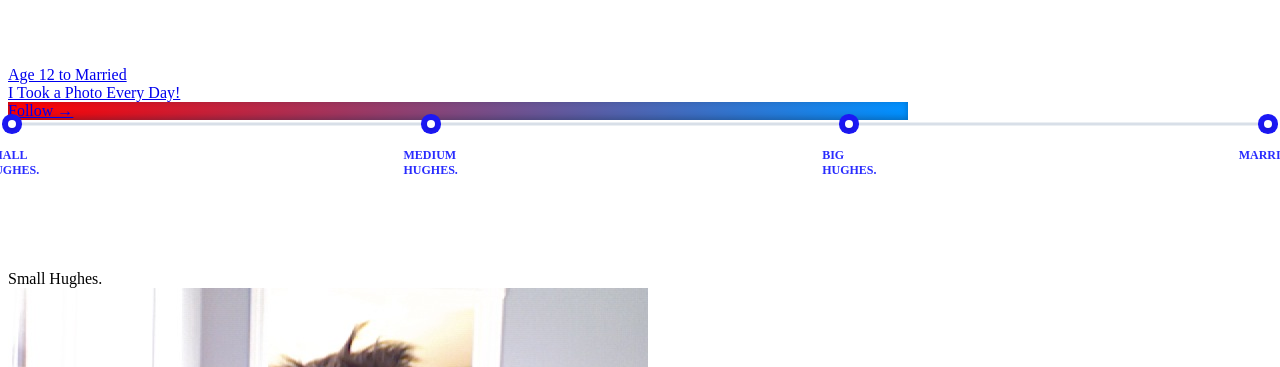
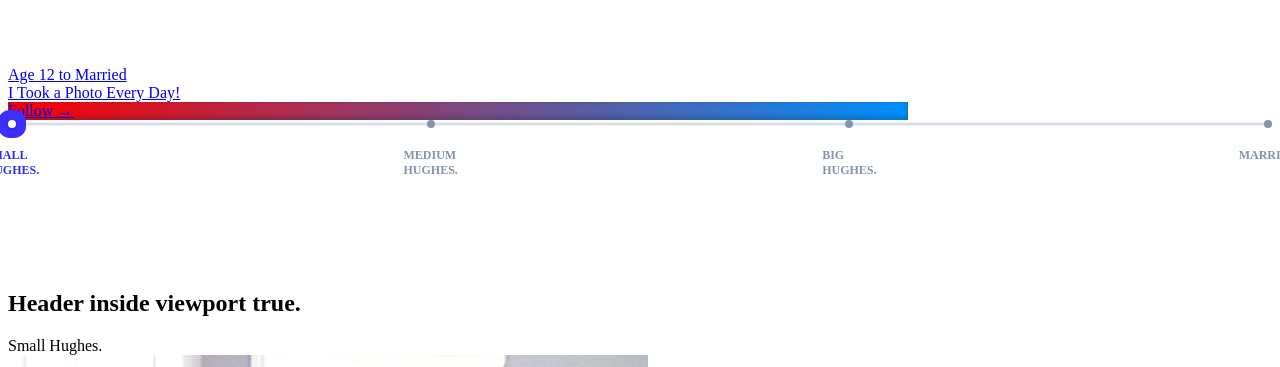
Before and after one commit to ScienceMoo/tailwind-website, a Next.js app: page /timeline in a window 1280 px wide. Shown: the part 740-1107 px from the top of the page. Built offline with nearby package versions, Linux system fonts and the light colour scheme.

Commit message:
fix timeline

```diff
--- a/Components/TimelineHeader.js
+++ b/Components/TimelineHeader.js
@@ -1,4 +1,8 @@
-export default function TimelineHeader({ clickTimelineItem, arrayofthings }) {
+export default function TimelineHeader({
+  activeIndex,
+  setActiveIndex,
+  arrayofthings,
+}) {
   return (
     <>
       <div className="py-20 px-6 sm:p-24" style={{ backgroundColor: `white` }}>
@@ -7,6 +11,9 @@ export default function TimelineHeader({ clickTimelineItem, arrayofthings }) {
             <div
               id="bar_fill"
               className="bar__fill transition-width duration-500 ease-in-out"
+              style={{
+                width: `${activeIndex * (100 / (arrayofthings.length - 1))}%`,
+              }}
             ></div>
           </div>
 
@@ -14,8 +21,14 @@ export default function TimelineHeader({ clickTimelineItem, arrayofthings }) {
             <div
               id={`point${index}`}
               key={index}
-              className="point point--complete"
-              onClick={(e) => clickTimelineItem(e, thing.ref)}
+              className={
+                index < activeIndex
+                  ? `point point--complete`
+                  : index == activeIndex
+                  ? `point point--active`
+                  : `point`
+              }
+              onClick={(e) => setActiveIndex(index)}
             >
               <div className="bullet"></div>
               <label className="label">{thing.title}</label>
--- a/Components/ViewPictures.js
+++ b/Components/ViewPictures.js
@@ -1,7 +1,22 @@
-export default function ViewPictures({ title, files }) {
+import { useEffect } from "react";
+import { useInView } from "react-intersection-observer";
+
+export default function ViewPictures({ index, title, files, setActiveIndex }) {
+  const { ref, inView, entry } = useInView({
+    /* Optional options */
+    threshold: 0,
+  });
+
+  useEffect(() => {
+    if (inView) {
+      setActiveIndex(index);
+    }
+  }, [inView]);
+
   return (
     <>
-      <section className="py-8 px-4 mt-2">
+      <section className="py-8 px-4 mt-2" ref={ref}>
+        <h2>{`Header inside viewport ${inView}.`}</h2>
         {title && (
           <div className="text-3xl mt-2 text-center w-full mb-2">{title}</div>
         )}
--- a/package.json
+++ b/package.json
@@ -19,6 +19,7 @@
     "next": "latest",
     "react": "^17.0.2",
     "react-dom": "^17.0.2",
+    "react-intersection-observer": "^8.33.1",
     "scriptjs": "^2.5.9",
     "styled-components": "^5.3.3",
     "tls": "^0.0.1",
--- a/pages/timeline.js
+++ b/pages/timeline.js
@@ -1,12 +1,11 @@
 import Head from "next/head";
 import Footer from "./footer";
-import React from "react";
+import React, { useEffect, useState } from "react";
 import ViewPictures from "../Components/ViewPictures";
 import TimelineHeader from "../Components/TimelineHeader";
 
 export default function Timeline() {
-  const [currentActive, setCurrentActive] = React.useState(0);
-  const [width, setWidth] = React.useState(0);
+  const [activeIndex, setActiveIndex] = useState(0);
 
   const arrayofthings = [
     {
@@ -27,87 +26,29 @@ export default function Timeline() {
     },
   ];
 
-  arrayofthings.forEach((thing) => {
-    thing.ref = React.createRef();
-  });
+  useEffect(() => {
+    document
+      .getElementById(`thing${activeIndex}`)
+      .scrollIntoView({ behavior: "smooth" });
+  }, [activeIndex]);
 
-  function setTimelineItem(num) {
-    setCurrentActive(num);
-    setWidth(num * (100 / (arrayofthings.length - 1)));
+  useEffect(() => {
+    const callback = (e) => {
+      if (e.key == "ArrowLeft") {
+        setActiveIndex((value) => (value == 0 ? value : value - 1));
+      } else if (e.key == "ArrowRight") {
+        setActiveIndex((value) =>
+          value == arrayofthings.length - 1 ? value : value + 1
+        );
+      }
+    };
 
-    document.getElementById("bar_fill").style.width =
-      num * (100 / (arrayofthings.length - 1)) + `%`;
-
-    for (let i = 0; i < num; i++) {
-      document.getElementById(`point${i}`).className = "point point--complete";
-    }
-
-    for (let i = num + 1; i < arrayofthings.length; i++) {
-      document.getElementById(`point${i}`).className = "point";
-    }
-
-    document.getElementById(`point${num}`).className = "point point--active";
-  }
-
-  function clickTimelineItem(e, refname) {
-    scrollIntoView(refname);
-    let clicked = e.target;
-    if (clicked.className == "bullet") {
-      clicked = clicked.parentNode;
-    } else if (clicked.className == "label") {
-      clicked = clicked.parentNode;
-    }
-
-    // console.log(clicked.parentNode);
-    // console.log(clicked.className);
-
-    let count = -1;
-    let something = clicked.previousSibling;
-    while (something !== null) {
-      count += 1;
-      something = something.previousSibling;
-    }
-
-    setTimelineItem(count);
-  }
-
-  function scrollIntoView(refname) {
-    refname.current.scrollIntoView({ behavior: "smooth" });
-  }
-
-  function leftArrow() {
-    console.log(currentActive);
-    setCurrentActive(currentActive - 1);
-    console.log(currentActive);
-    if (currentActive != 0) {
-      setTimelineItem(currentActive - 1);
-    }
-  }
-
-  function rightArrow() {
-    console.log(currentActive);
-    setCurrentActive(currentActive + 1);
-    console.log(currentActive);
-    if (currentActive != arrayofthings.length - 1) {
-      setTimelineItem(currentActive + 1);
-    }
-  }
-
-  React.useEffect(() => {
-    document.addEventListener("keydown", (e) => {
-      if (e.key == "ArrowLeft") {
-        leftArrow();
-      } else if (e.key == "ArrowRight") {
-        rightArrow();
-      }
-    });
+    document.addEventListener("keydown", callback);
 
     return () => {
-      document.removeEventListener("keydown", (e) => {
-        console.log(e);
-      });
+      document.removeEventListener("keydown", callback);
     };
-  }, []);
+  }, [setActiveIndex]);
 
   return (
     <>
@@ -120,19 +61,23 @@ export default function Timeline() {
           <link rel="icon" href="/favicon.ico" />
         </Head>
 
-        <main
-          onScroll={(e) => onWindowScroll(e)}
-          className="flex flex-col justify-start items-start w-full flex-1"
-        >
-          <div className="timelineHolder ">
+        <main className="flex flex-col justify-start items-start w-full flex-1">
+          <div className="timelineHolder mb-24">
             {arrayofthings.length > 0 && (
-              <TimelineHeader {...{ clickTimelineItem, arrayofthings }} />
+              <TimelineHeader
+                {...{ activeIndex, setActiveIndex, arrayofthings }}
+              />
             )}
           </div>
 
           {arrayofthings.map((thing, index) => (
-            <div key={index} ref={thing.ref} id={`thing${index}`}>
-              <ViewPictures title={thing.title} files={thing.pics} />
+            <div key={index} id={`thing${index}`}>
+              <ViewPictures
+                setActiveIndex={setActiveIndex}
+                index={index}
+                title={thing.title}
+                files={thing.pics}
+              />
             </div>
           ))}
 
--- a/timeline.scss
+++ b/timeline.scss
@@ -99,7 +99,6 @@
   display: block;
   background: #3262ff;
   height: 100%;
-  width: 0%;
 }
 
 .point {
```
Also changed, not shown: 1 other file (tests, documents, lock files or other folders).
